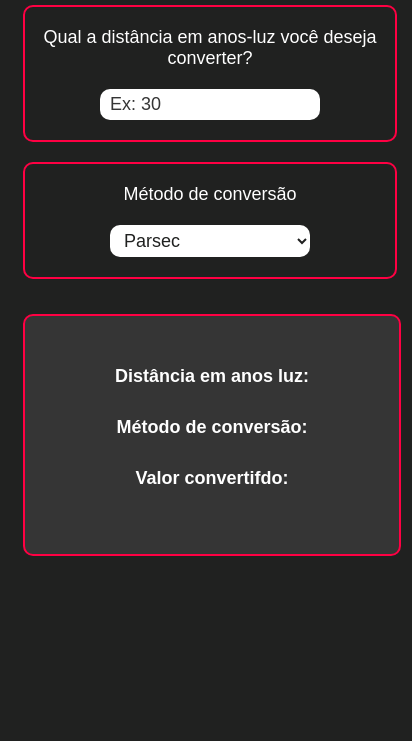
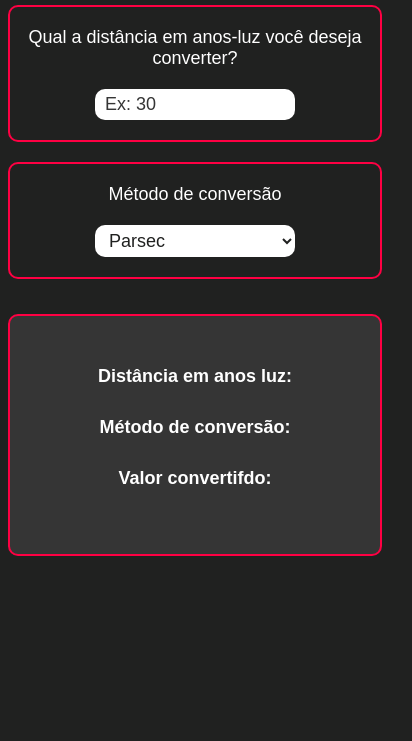
Before and after one commit to wandersonbarradas/conversor, a plain HTML site: page index.html in a window 390 px wide. Shown: the part 103-844 px from the top of the page, 412 px wide, since content can reach past the window. Drawn offline with Linux system fonts and the light colour scheme.

Commit message:
Update style.css

```diff
--- a/style.css
+++ b/style.css
@@ -1,3 +1,6 @@
+* {
+  box-sizing: border-box;
+}
 body {
   background-color: #202120;
   color: #fff;
@@ -9,7 +12,7 @@ body {
   max-width: 1140px;
   margin: 0 auto;
   text-align: center;
-  padding: 0 15px;
+  /* padding: 0 15px; */
 }
 
 .container h1 {
@@ -103,7 +106,7 @@ body {
 
 @media (max-width: 600px) {
   .resultado {
-    padding: 20px;
+    padding: 20px 0;
   }
 
   .resultado p {
```
